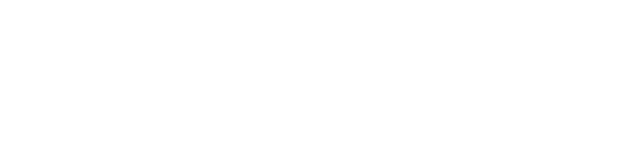
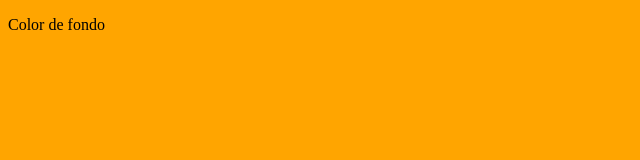
Before and after one commit to josefagodoy/oreo, a plain HTML site: page index.html in a window 1280 px wide. Shown: the whole page, without its empty margins (0-640 px from the left). Drawn offline with Linux system fonts and the light colour scheme.

Commit message:
Hoja de estilos enlazada

```diff
--- a/css/estilo.css
+++ b/css/estilo.css
@@ -1,3 +1,3 @@
 body{
-
+	background-color: orange;
 }
--- a/index.html
+++ b/index.html
@@ -3,8 +3,9 @@
 <head>
     <meta charset="UTF-8">
     <title>Document</title>
+	<link rel="stylesheet" href="css/estilo.css">
 </head>
 <body>
-
+    <p>Color de fondo</p>
 </body>
 </html>
```
